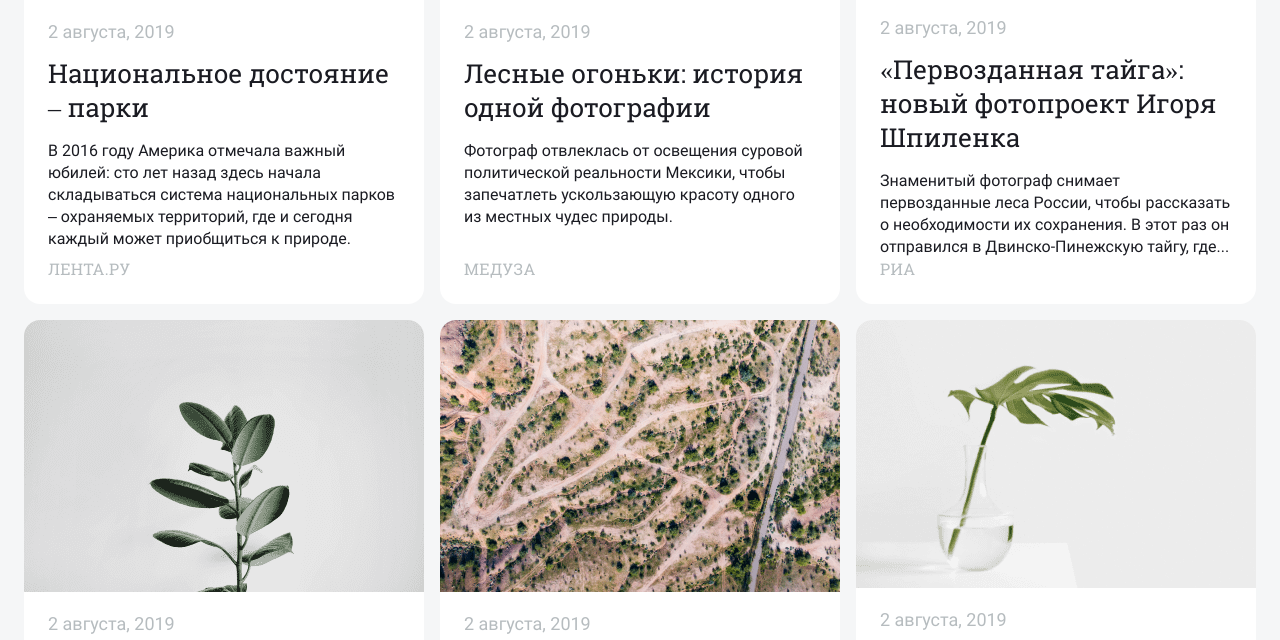
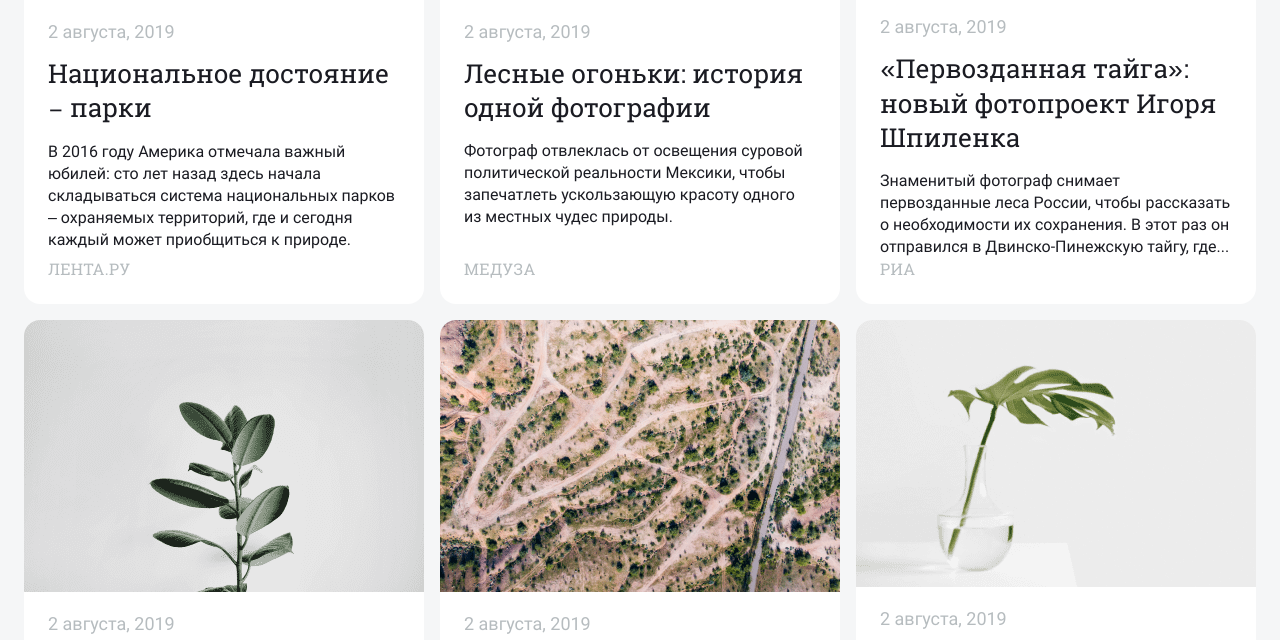
Before and after one commit to dplatonova1/diploma, a website built with webpack: page src/index.html in a window 1280 px wide. Shown: the part 1038-1678 px from the top of the page. Built offline with nearby package versions, Linux system fonts and the light colour scheme.

Commit message:
css path fix

```diff
--- a/src/blocks/common.css
+++ b/src/blocks/common.css
@@ -41,7 +41,7 @@ body
 .page {
     min-width: 320px;
     max-width: 1440px;
-    font-family: "Roboto", sans-serif;
+    font-family: 'Roboto', Arial, Helvetica, sans-serif;
     -moz-osx-font-smoothing: grayscale;
     -webkit-font-smoothing: antialiased;
     -webkit-text-size-adjust: 100%;
--- a/src/blocks/typo/_ff_roboto-slab/typo_ff_roboto-slab.css
+++ b/src/blocks/typo/_ff_roboto-slab/typo_ff_roboto-slab.css
@@ -1,3 +1,3 @@
 .typo_ff_roboto-slab{
-    font-family: "Roboto Slab";
+    font-family: "Roboto Slab", Courier, monospace;
 }
--- a/webpack.config.js
+++ b/webpack.config.js
@@ -53,7 +53,7 @@ module.exports = {
   },
   plugins: [
     new MiniCssExtractPlugin({
-      filename: '[name].[contenthash].css'
+      filename: './pages/[name].[contenthash].css'
     }),
     new OptimizeCssAssetsPlugin({
       assetNameRegExp: /\.css$/g,
```
